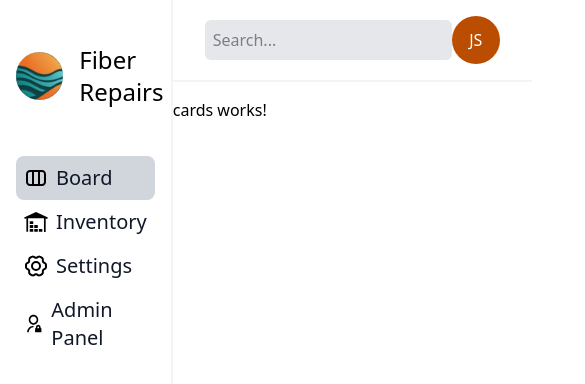
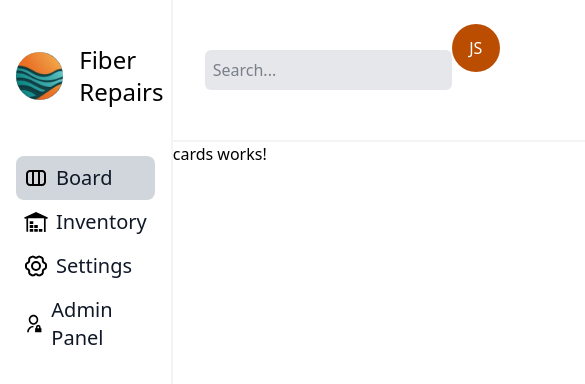
Before and after one commit to Nuno-Silva-00/TaskFlow, an Angular app in the folder client/: page /board in a window 390 px wide. Shown: the top 384 px of the page, 585 px wide, since content can reach past the window. Built offline with nearby package versions, Linux system fonts and the light colour scheme.

Commit message:
update header for logout action, reorganize component structure

```diff
--- a/client/src/app/app.component.html
+++ b/client/src/app/app.component.html
@@ -1,6 +1,7 @@
 <div class="flex flex-row h-screen">
   <app-navbar></app-navbar>
   <div class="flex-grow">
+    <app-header></app-header>
     <router-outlet></router-outlet>
   </div>
 </div>
--- a/client/src/app/app.component.ts
+++ b/client/src/app/app.component.ts
@@ -1,11 +1,12 @@
 import { Component } from '@angular/core';
 import { RouterOutlet } from '@angular/router';
 import { NavbarComponent } from './navbar/navbar.component';
+import { HeaderComponent } from './shared/components/header/header.component';
 
 @Component({
   selector: 'app-root',
   standalone: true,
-  imports: [RouterOutlet, NavbarComponent],
+  imports: [RouterOutlet, NavbarComponent, HeaderComponent],
   templateUrl: './app.component.html',
   styleUrl: './app.component.css',
 })
--- a/client/src/app/app.routes.ts
+++ b/client/src/app/app.routes.ts
@@ -3,6 +3,7 @@ import { SettingsComponent } from './settings/settings.component';
 import { KanbanComponent } from './kanban/kanban.component';
 import { StockComponent } from './stock/stock.component';
 import { AdminComponent } from './admin/admin.component';
+import { AuthComponent } from './auth/auth.component';
 
 export const routes: Routes = [
   {
@@ -27,6 +28,10 @@ export const routes: Routes = [
     component: AdminComponent,
   },
   {
+    path: 'auth',
+    component: AuthComponent,
+  },
+  {
     path: '**',
     redirectTo: 'board',
   },
--- a/client/src/app/kanban/header/header.component.html
+++ /dev/null
@@ -1,15 +0,0 @@
-<div
-  class="p-4 pl-8 pr-8 flex justify-between border-b-2 border-gray-100 items-center"
->
-  <input
-    type="text"
-    class="p-2 rounded-md bg-gray-200 no-border focus:outline-0 font-light text-gray-900"
-    placeholder="Search..."
-  />
-
-  <div
-    class="rounded-full bg-amber-700 hover:bg-amber-600 w-12 h-12 flex items-center justify-center"
-  >
-    <p class="font-medium text-white">JS</p>
-  </div>
-</div>
--- a/client/src/app/kanban/kanban.component.html
+++ b/client/src/app/kanban/kanban.component.html
@@ -1,4 +1,3 @@
 <div class="flex flex-col gap-4 h-full w-full">
-  <app-header></app-header>
   <app-cards></app-cards>
 </div>
--- a/client/src/app/kanban/kanban.component.ts
+++ b/client/src/app/kanban/kanban.component.ts
@@ -1,13 +1,12 @@
 import { Component, inject } from '@angular/core';
 
 import { KanbanService } from './kanban.service';
-import { HeaderComponent } from './header/header.component';
 import { CardsComponent } from './cards/cards.component';
 
 @Component({
   selector: 'app-kanban',
   standalone: true,
-  imports: [HeaderComponent, CardsComponent],
+  imports: [CardsComponent],
   templateUrl: './kanban.component.html',
   styleUrl: './kanban.component.css',
 })
--- /dev/null
+++ b/client/src/app/shared/components/header/header.component.html
@@ -0,0 +1,34 @@
+<div
+  class="p-4 pl-8 pr-8 flex justify-between border-b-2 border-gray-100 items-center"
+>
+  <input
+    type="text"
+    class="p-2 rounded-md bg-gray-200 no-border focus:outline-0 font-light text-gray-900"
+    placeholder="Search..."
+  />
+
+  <div class="relative mt-2 md:mt-0">
+    <button
+      class="rounded-full bg-amber-700 hover:bg-amber-600 w-12 h-12 flex items-center justify-center"
+      (click)="toggleDropdown()"
+    >
+      <p class="font-medium text-white">JS</p>
+    </button>
+
+    <div
+      [ngClass]="
+        isDropdownOpen
+          ? 'transition ease-out duration-300 transform opacity-100 scale-100'
+          : 'transition ease-in duration-75 transform opacity-0 scale-95'
+      "
+      class="md:absolute right-0 mt-2 w-48 bg-white rounded-lg border-2 border-gray-100"
+    >
+      <!-- <a
+        class="block px-4 py-2 text-gray-900 hover:bg-gray-200"
+        routerLink="/settings"
+        >Settings</a
+      > -->
+      <a class="block px-4 py-2 text-gray-900 hover:bg-gray-200" (click)="logout()">Sign Out</a>
+    </div>
+  </div>
+</div>
--- /dev/null
+++ b/client/src/app/shared/components/header/header.component.ts
@@ -0,0 +1,35 @@
+import { NgClass } from '@angular/common';
+import { Component, HostListener, inject } from '@angular/core';
+import { Router, RouterLink } from '@angular/router';
+
+@Component({
+  selector: 'app-header',
+  standalone: true,
+  imports: [RouterLink, NgClass],
+  templateUrl: './header.component.html',
+  styleUrl: './header.component.css',
+})
+export class HeaderComponent {
+  router = inject(Router);
+  isDropdownOpen = false;
+
+  toggleDropdown() {
+    this.isDropdownOpen = !this.isDropdownOpen;
+  }
+
+  @HostListener('document:click', ['$event'])
+  onClick(event: MouseEvent) {
+    const target = event.target as HTMLElement;
+    const clickInside = target.closest('.relative');
+    if (!clickInside) {
+      this.isDropdownOpen = false;
+    }
+  }
+
+  logout() {
+    // Implement your logout logic here
+    console.log('Logout clicked');
+    this.router.navigate(['/auth']);
+    this.isDropdownOpen = false;
+  }
+}
```
Also changed, not shown: client/src/app/kanban/header/header.component.ts (deleted, +0 -12 lines), client/src/app/shared/components/header/header.component.css (added).
